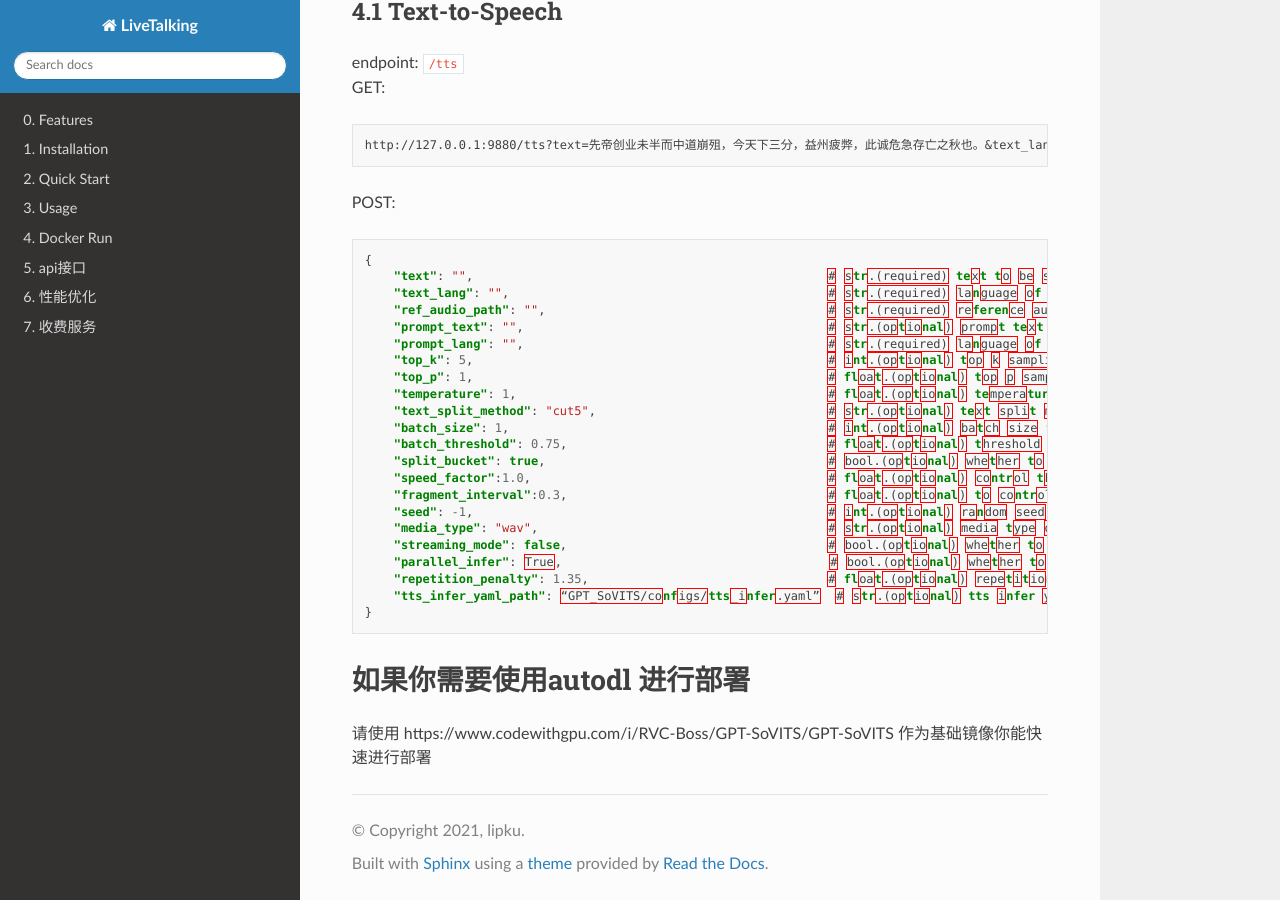
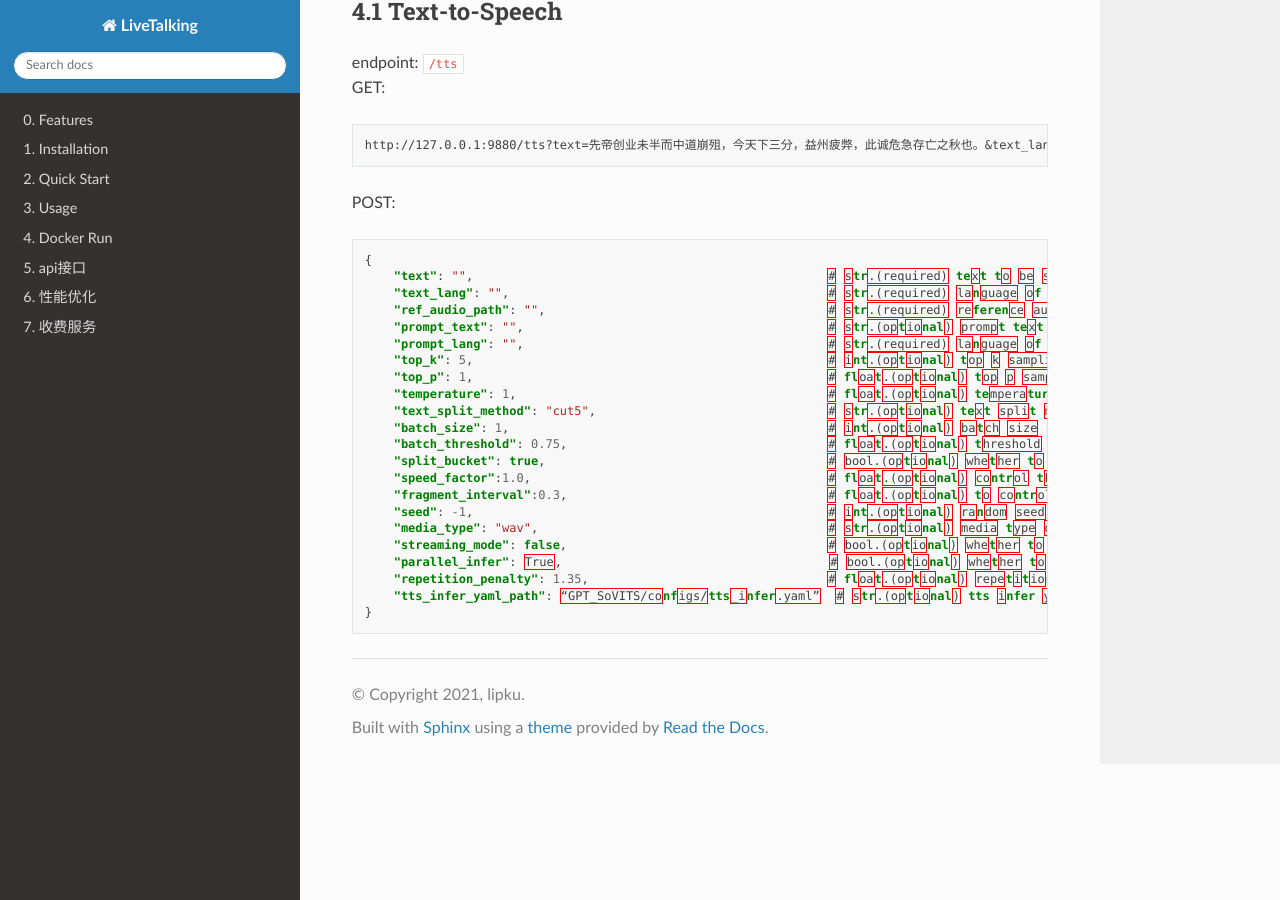
Before and after one commit to lipku/livetalking-doc, a Sphinx documentation site: the page built from docs/source/tts/gptsovits.md, in a window 1280 px wide and 900 px high, scrolled down 1269 px. Built offline with Sphinx 7.4.7 and the Read the Docs theme 3.1.0, drawn with Linux system fonts in a browser that asks for light colours.

Commit message:
update doc

````diff
--- a/docs/source/tts/gptsovits.md
+++ b/docs/source/tts/gptsovits.md
@@ -73,7 +73,3 @@ POST:
     "tts_infer_yaml_path": “GPT_SoVITS/configs/tts_infer.yaml”  # str.(optional) tts infer yaml path
 }
 ```
-
-
-## 如果你需要使用autodl 进行部署
-请使用  https://www.codewithgpu.com/i/RVC-Boss/GPT-SoVITS/GPT-SoVITS 作为基础镜像你能快速进行部署
````
